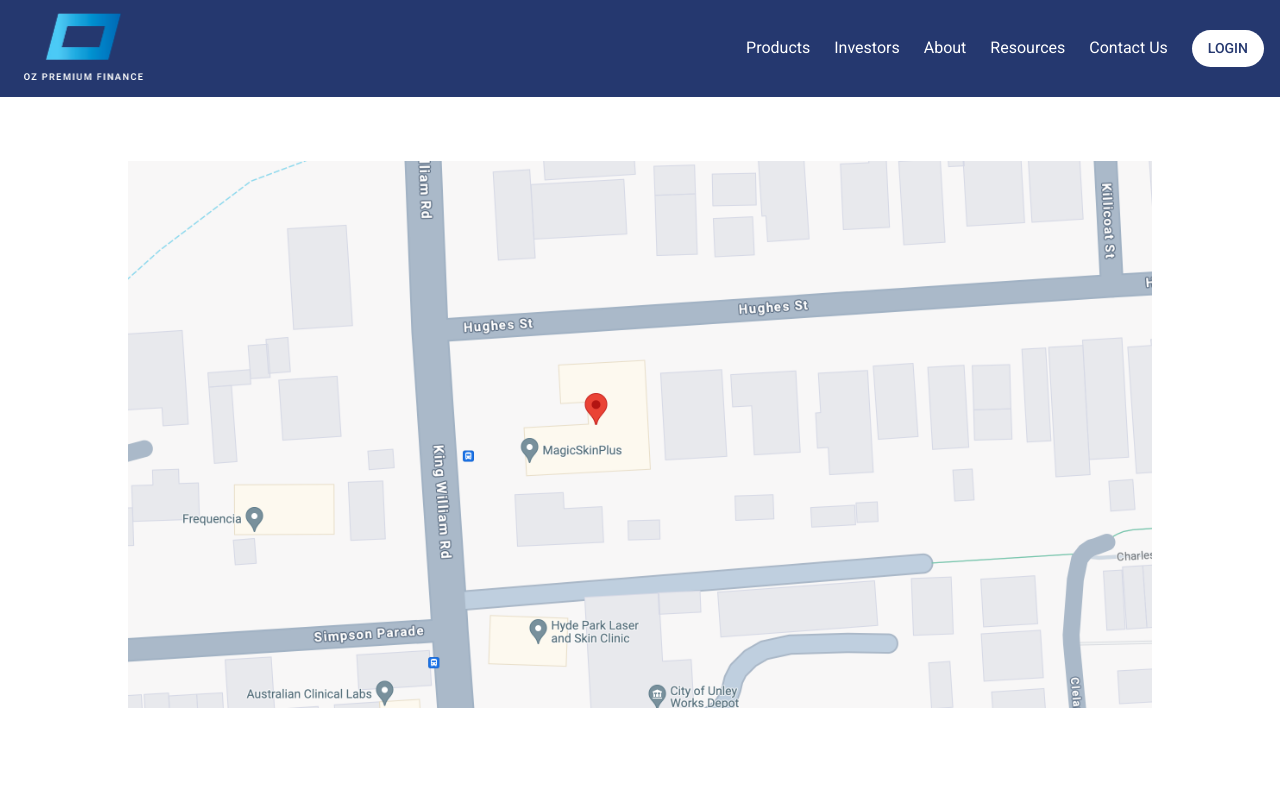
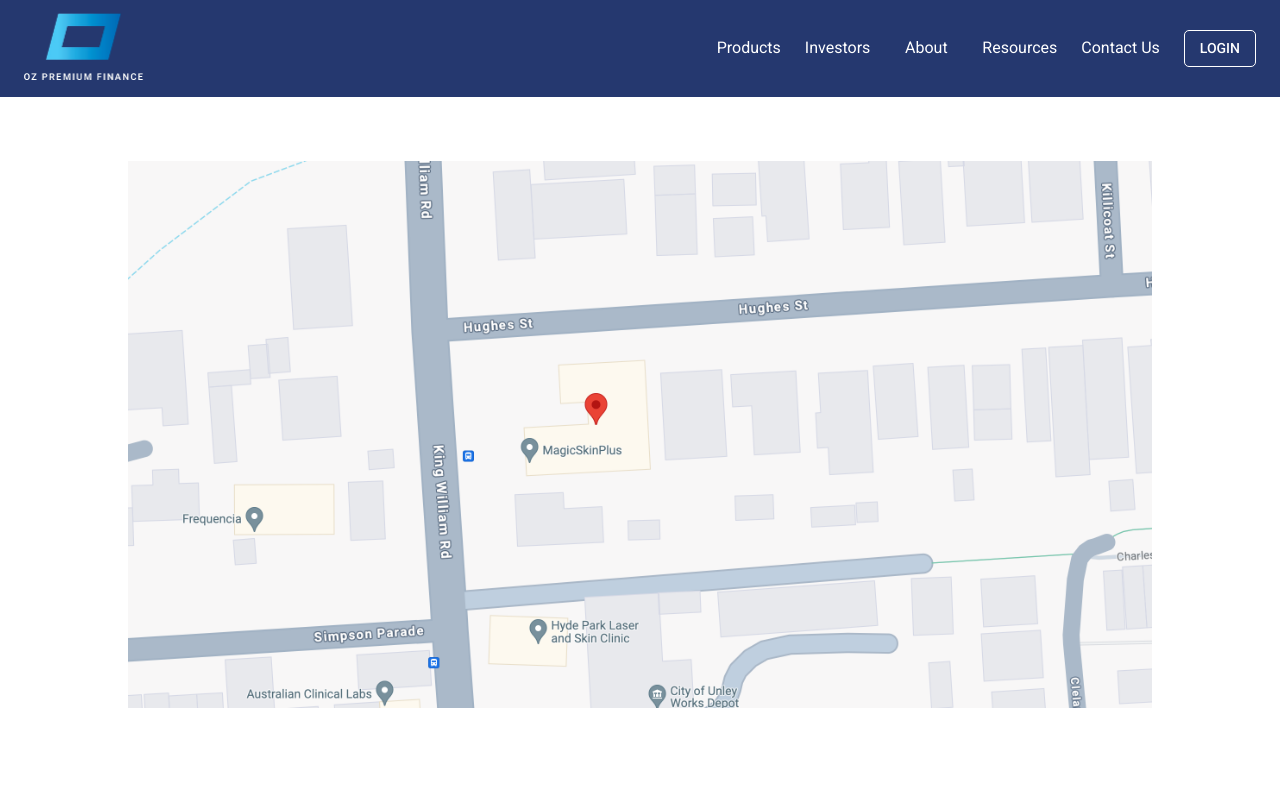
Before and after one commit to Kexinhkc/Oz-Premium-Website, a Next.js app in the folder oz-premium/: page /contact in a window 1280 px wide. Shown: the top 794 px of the page. Built offline with nearby package versions, Linux system fonts and the light colour scheme.

Commit message:
modified image path, update the about menu to all header

```diff
--- a/oz-premium/src/app/contact/page.tsx
+++ b/oz-premium/src/app/contact/page.tsx
@@ -42,7 +42,7 @@
 
             <Box id='image box' sx={{ width: '100%',  justifyContent: 'center', alignItems: 'center', paddingX:{md:5} }}>
                 <Image
-                    src={'/oz-premium-map.png'}
+                    src={'/Oz-Premium-Map.png'}
                     alt='Map of Oz Premium Finance'
                     width={120}
                     height={200}
--- a/oz-premium/src/app/resources/page.tsx
+++ b/oz-premium/src/app/resources/page.tsx
@@ -39,7 +39,7 @@
               <Typography fontWeight={500} paddingBottom={1}>
                 DDR Forms
               </Typography>
-              <Link href="https://www.ozpremiumfinance.com.au/ddr" underline="always">
+              <Link href="https://www.ozpremiumfinance.com.au/ddr" underline="hover">
                 https://www.ozpremiumfinance.com.au/ddr
               </Link>
             </Box>
--- a/oz-premium/src/components/Header.tsx
+++ b/oz-premium/src/components/Header.tsx
@@ -1,9 +1,8 @@
 
 import { Button, Grid, Typography, Box, useMediaQuery, Theme } from "@mui/material";
-import Link from "next/link";
 import SideMenu from "./SideMenu";
 import Logo from "./LogoResponsive";
-// import SideMenu from "./landing-Page/SideMenu";
+import NavMenu from "./NavMenu";
 
 interface navHeadings {
     text: string;
@@ -35,7 +34,7 @@
 
 ]
 
-export default function BannerHeader() {
+export default function Header() {
   return (
     <>
       <Box
@@ -48,8 +47,9 @@
           paddingY: { xs: 2, md: 1.5 },
           // paddingX: { xs: 2, md:3 },
           pl: { xs: 2, md: 3 },
-          pr:  2,
+          pr:  3,
           bgcolor: 'primary.main',
+
         }}
       >
         {/* left */}
@@ -58,21 +58,7 @@
         </Box>
 
         {/* right */}
-        <Box sx={{ display: { md: 'block', xs: 'none' } }}>
-          <Box sx={{ display: 'flex', gap: 3, alignItems: "center" }}>
-            <Box sx={{ display: "flex", gap: 3 }}>
-              {navHeadings.map((item, index) => (
-                <Link href={item.link} key={item.text}>
-                  <Typography color="white" variant="body1">
-                    {item.text}
-                  </Typography>
-                </Link>
-              ))}
-            </Box>
-            <Button variant="contained" disableElevation sx={{ color:'primary.main',backgroundColor: 'white',  borderRadius: 10 }}>
-              Login
-            </Button>
-          </Box>
+          <NavMenu />
         </Box>
 
         {/* Menu button for small screens */}
@@ -90,7 +76,6 @@
             <SideMenu />
           </Button>
         </Box>
-      </Box>
     </>
   );
 }
--- a/oz-premium/src/components/NavMenu.tsx
+++ b/oz-premium/src/components/NavMenu.tsx
@@ -1,9 +1,8 @@
 'use client'
-import Button from '@mui/material/Button';
 import Menu from '@mui/material/Menu';
 import MenuItem from '@mui/material/MenuItem';
 import Box from '@mui/material/Box';
-import { Typography } from '@mui/material';
+import { Typography, Button } from '@mui/material';
 import React, { useEffect, useState } from 'react';
 import Link from 'next/link';
 
@@ -52,8 +51,6 @@
     const handleClose = () => {
     setAnchorEl(null);
     };
-
-
 
     useEffect(() => {
     // This will set isClient to true only after the component mounts,
@@ -106,7 +103,7 @@
 
         </Box>
 
-        <Button variant="contained" color="primary" disableElevation sx={{ borderRadius: 10 }}>
+        <Button variant="outlined" disableElevation sx={{color:'white', border:'1px solid', borderColor:'white', borderRadius:'5px'}}>
           Login
         </Button>
         </Box>
```
Also changed, not shown: oz-premium/src/components/BannerHeader.tsx (+1 -11 lines).
